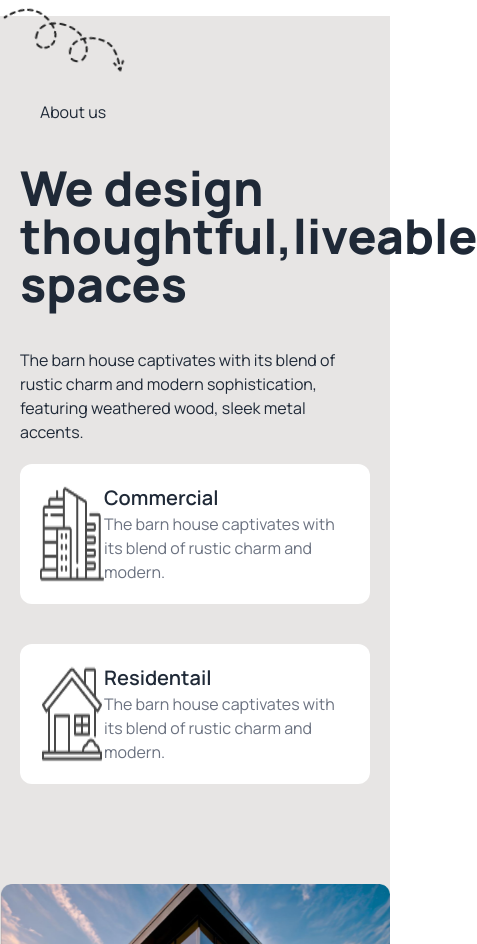
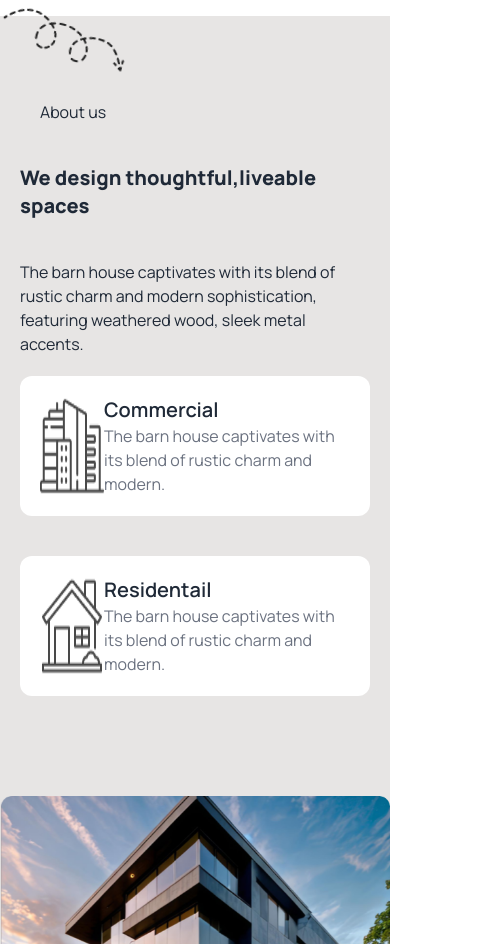
Before and after one commit to Foysal107/assingment-3, a plain HTML site: page index.html in a window 390 px wide. Shown: the part 895-1839 px from the top of the page, 477 px wide, since content can reach past the window. Drawn offline with nearby package versions, Linux system fonts and the light colour scheme.

Commit message:
responsive done

```diff
--- a/index.html
+++ b/index.html
@@ -86,7 +86,7 @@
                 <div class=" px-5 py-5">
 
                     <p class="py-5 px-5 ">About us </p>
-                    <h1 class="py-5 font-extrabold text-5xl">We design thoughtful,liveable spaces</h1>
+                    <h1 class="py-5 font-extrabold text-xl lg:text-5xl">We design thoughtful,liveable spaces</h1>
                     <p class=" py-5">The barn house captivates with its blend of rustic charm and
                         modern sophistication, featuring weathered wood, sleek metal accents.</p>
                     <!-- card -->
@@ -120,7 +120,7 @@
 
 
 
-                <div class=" ">
+                <div class="">
                     <i class="fa-regular fa-message text-2xl"></i>
                     <h3 class="font-extrabold text-4xl">235+</h3>
                     <p class="text-gray-500">Happy Clints reviews</p>
```
